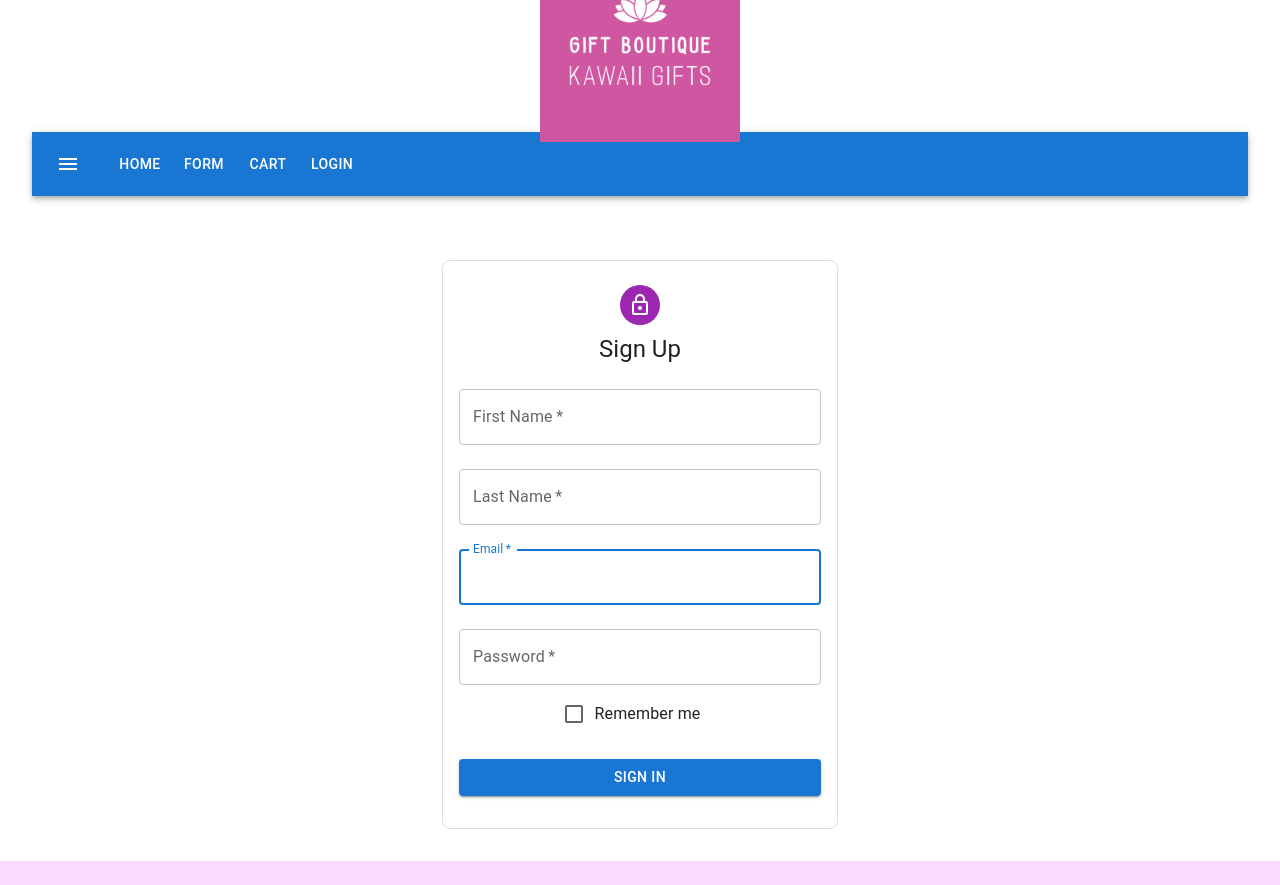
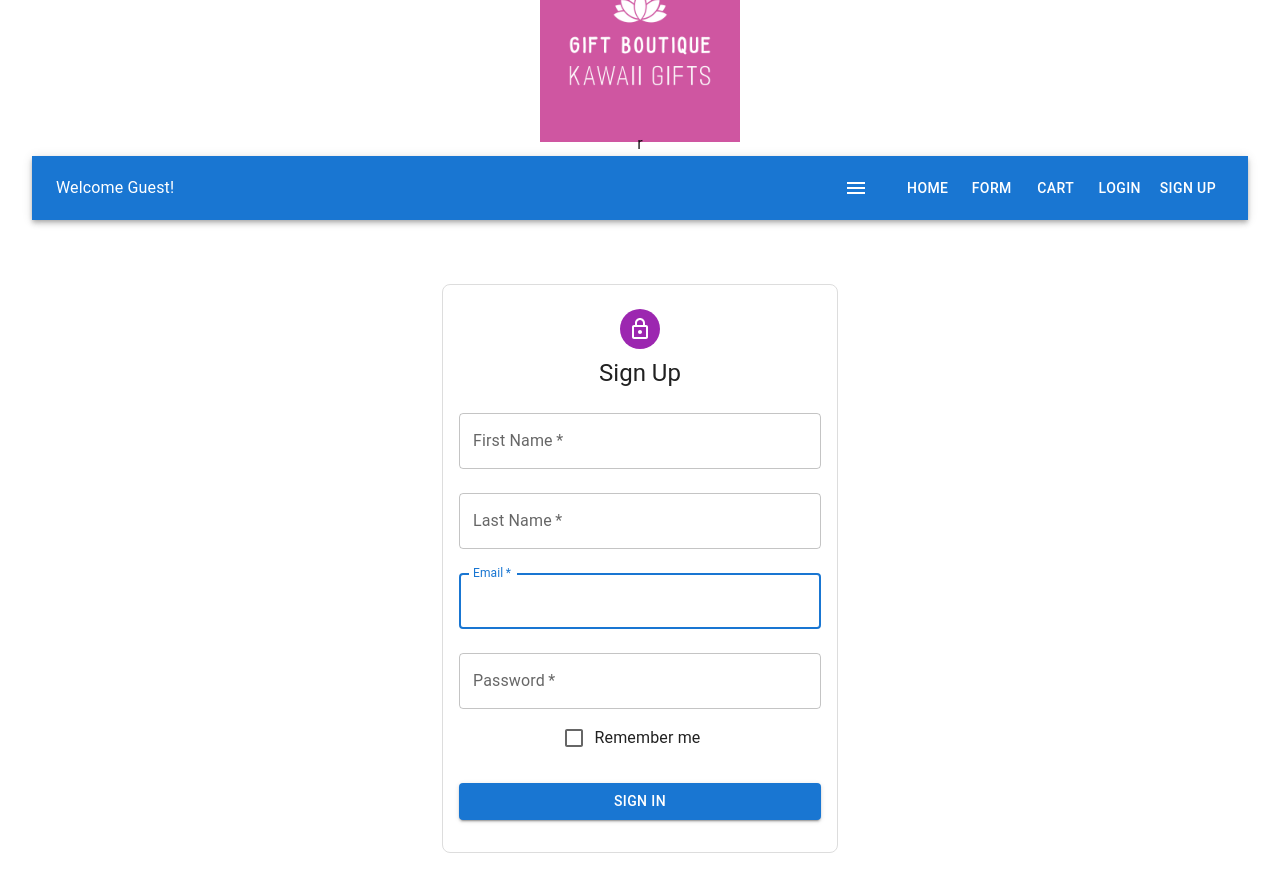
Before and after one commit to wendy174/gift_boutique, a React (Vite) app in the folder client/: page /signup in a window 1280 px wide. Before the commit the page ends 861 px from the top, so only its background shows below. Built offline with nearby package versions, Linux system fonts and the light colour scheme; no server answers.

Commit message:
Complected SignUp

```diff
--- a/client/src/components/FireBase.jsx
+++ b/client/src/components/FireBase.jsx
@@ -1,5 +1,6 @@
 import { initializeApp } from "firebase/app";
 import { getAuth, GoogleAuthProvider, GithubAuthProvider } from "firebase/auth";
+
 
 
 const firebaseConfig = {
--- a/client/src/components/Login.jsx
+++ b/client/src/components/Login.jsx
@@ -115,7 +115,6 @@ const handleSignIn = async (e) => {
 };
 
 
-
   return (
 
     <ThemeProvider theme={theme}>
--- a/client/src/components/NavBar.jsx
+++ b/client/src/components/NavBar.jsx
@@ -7,13 +7,22 @@ import Button from '@mui/material/Button';
 import IconButton from '@mui/material/IconButton';
 import MenuIcon from '@mui/icons-material/Menu';
 import { Link } from 'react-router-dom';
+import { useUser } from './UserContext';
+
 
 
 export default function ButtonAppBar() {
+
+  const { currentUser } = useUser();
+  console.log(currentUser)
+
   return (
-    <Box sx={{ flexGrow: 1 }}>
+    <Box sx={{ flexGrow: 1 }}>r
       <AppBar position="static">
         <Toolbar>
+        <Box sx={{ flexGrow: 1, display: 'flex', alignItems: 'center' }}>
+              <span> Welcome {currentUser ? currentUser.first_name : "Guest"}!</span>
+        </Box>
           <IconButton
             size="large"
             edge="start"
@@ -27,6 +36,7 @@ export default function ButtonAppBar() {
           <Button color="inherit" component={Link} to="/itemform">Form</Button>
           <Button color="inherit" component={Link} to='/cart'>Cart</Button>
           <Button color="inherit" component={Link} to='/login'>Login</Button>
+          <Button color="inherit" component={Link} to='/signup'>Sign Up</Button>
         </Toolbar>
       </AppBar>
     </Box>
--- a/client/src/components/SignUp.jsx
+++ b/client/src/components/SignUp.jsx
@@ -15,6 +15,8 @@ import Container from '@mui/material/Container';
 import { createTheme, ThemeProvider } from '@mui/material/styles';
 import { useState} from 'react'
 import { useNavigate, Link } from "react-router-dom";
+import { useUser } from './UserContext';
+
 
 const theme = createTheme();
 
@@ -28,6 +30,9 @@ const [newCustomer, setNewCustomer] = useState({
 })
 const navigate = useNavigate();
 const [errors, setErrors] = useState([]);
+const { currentUser, updateCurrentUser } = useUser();
+
+
 
 
 const handleChange = (e) => {
@@ -59,7 +64,16 @@ const handleSubmit = async (e) => {
     }
 
     const myCustomer = await resp.json();
-    console.log(myCustomer);
+    // Update the current customer in App.js
+    // Combine the user data from Firebase and Rails
+    const completeUser = {
+      ...myCustomer,
+      ...user
+    };
+    updateCurrentUser(completeUser);
+    navigate('/');
+
+
   } catch(error) {
     console.error('An error occurred:', error);
     setErrors([...errors, error.message]); // Append the new error to the existing errors
--- /dev/null
+++ b/client/src/components/UserContext.jsx
@@ -0,0 +1,50 @@
+// import React, { createContext, useContext, useState } from 'react';
+
+// const CustomerContext = createContext();
+
+// export const useCustomer = () => {
+//   return useContext(CustomerContext);
+// };
+
+// export function CustomerProvider({ children }) {
+
+//   const [currentCustomer, setCurrentCustomer] = useState(null);
+
+//   const value = {
+//     currentCustomer,
+//     setCurrentCustomer
+//   };
+
+//   return (
+//     <CustomerContext.Provider value={value}>
+//       {children}
+//     </CustomerContext.Provider>
+//   );
+// }
+
+import React, { createContext, useState, useContext } from "react";
+
+const UserContext = createContext();
+
+export const useUser = () => {
+  const context = useContext(UserContext);
+  if (!context) {
+    throw new Error("useUser must be used within a UserProvider");
+  }
+  return context;
+};
+
+export const UserProvider = ({ children }) => {
+  const [currentUser, setCurrentUser] = useState(null);
+
+  const updateCurrentUser = (newCustomerData) => {
+    setCurrentUser(newCustomerData);
+    console.log(currentUser)
+  };
+
+  return (
+    <UserContext.Provider value={{ currentUser, updateCurrentUser }}>
+      {children}
+    </UserContext.Provider>
+  );
+};
```
Also changed, not shown: client/src/components/App.jsx (+16 -0 lines).
